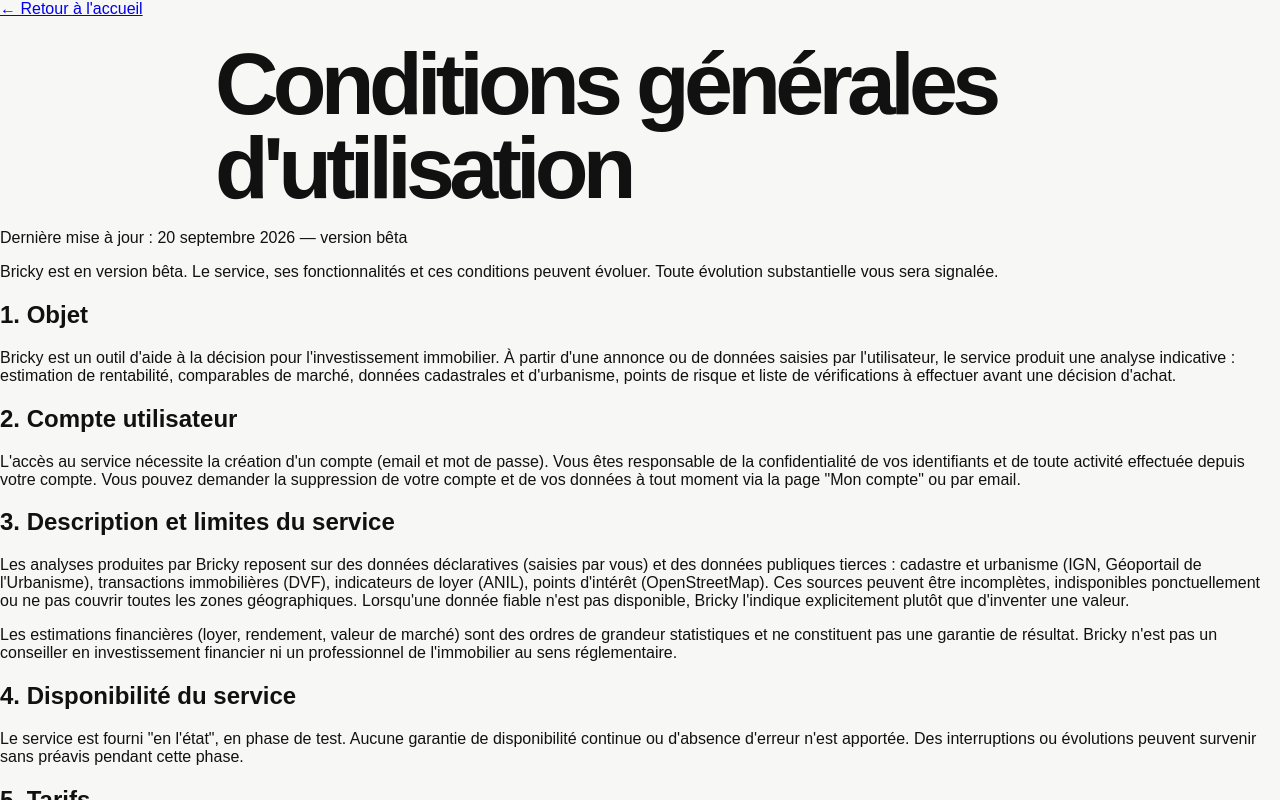
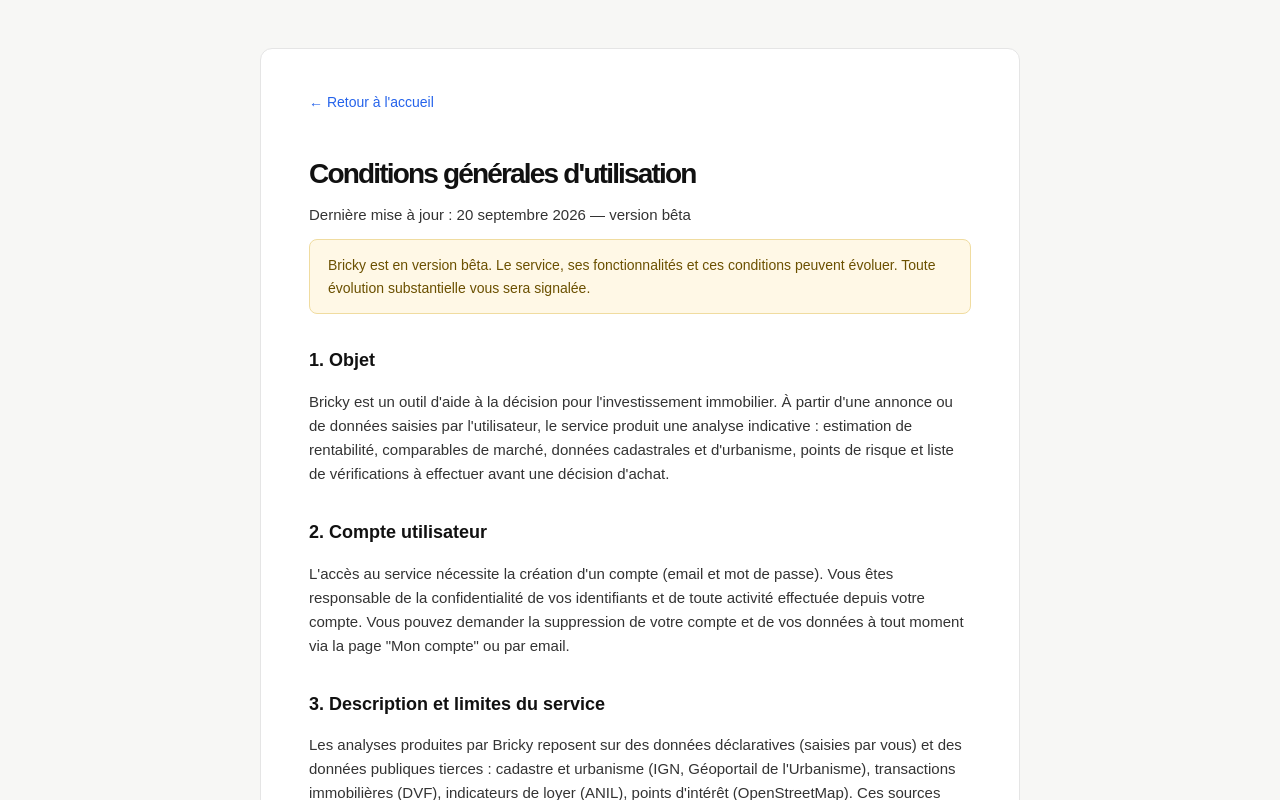
Before and after one commit to dreamsbuilding3-afk/BRICKY.AI, a Next.js app: page /legal/cgu in a window 1280 px wide. Shown: the top 800 px of the page. Built offline with nearby package versions, Linux system fonts and the light colour scheme.

Commit message:
feat: ajoute le style des pages legales

```diff
--- a/app/globals.css
+++ b/app/globals.css
@@ -149,3 +149,69 @@ h1 .stroke { color: transparent; -webkit-text-stroke: 2px var(--ink); text-strok
 .checklist-medium .checklist-priority { background: #eaf3ff; color: #2f6fb0; }
 .checklist-item:has(input:checked) { opacity: .55; }
 .checklist-item:has(input:checked) b { text-decoration: line-through; }
+
+.legal-page {
+  min-height: 100vh;
+  display: flex;
+  justify-content: center;
+  padding: 48px 20px 80px;
+}
+
+.legal-card {
+  width: 100%;
+  max-width: 760px;
+  background: #fff;
+  border: 1px solid #e5e5e5;
+  border-radius: 12px;
+  padding: 40px 48px;
+  line-height: 1.6;
+}
+
+.legal-back {
+  display: inline-block;
+  margin-bottom: 24px;
+  font-size: 14px;
+  color: #555;
+  text-decoration: none;
+}
+
+.legal-back:hover {
+  text-decoration: underline;
+}
+
+.legal-card h1 {
+  font-size: 28px;
+  margin-bottom: 4px;
+}
+
+.legal-updated {
+  color: #888;
+  font-size: 13px;
+  margin-bottom: 24px;
+}
+
+.legal-notice {
+  background: #fff8e6;
+  border: 1px solid #f0dca0;
+  border-radius: 8px;
+  padding: 14px 18px;
+  font-size: 14px;
+  color: #6b5000;
+  margin-bottom: 32px;
+}
+
+.legal-card h2 {
+  font-size: 18px;
+  margin-top: 32px;
+  margin-bottom: 8px;
+}
+
+.legal-card p {
+  font-size: 15px;
+  color: #333;
+  margin-bottom: 12px;
+}
+
+.legal-card a {
+  color: #2563eb;
+}
```
